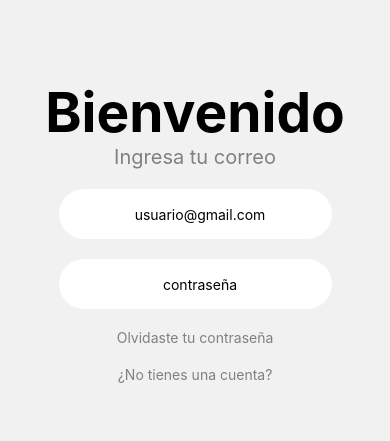
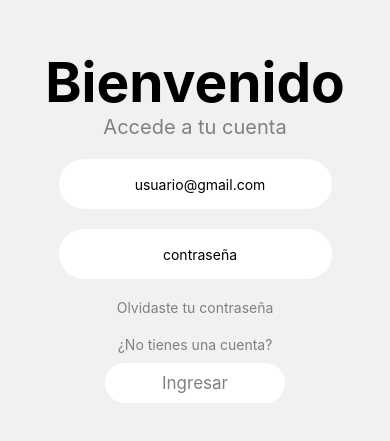
Before and after one commit to privenari/ReservHM, a React Native app in the folder proyectoHM/: screen / in a window 390 px wide. Shown: the part 191-632 px from the top of the page. Built offline with nearby package versions, Linux system fonts and the light colour scheme.

Commit message:
boton de ingreso

```diff
--- a/proyectoHM/App.js
+++ b/proyectoHM/App.js
@@ -1,6 +1,6 @@
 import { StatusBar } from 'expo-status-bar'; //barra superior de hora y bateria, se utiliza con estilo automatico (black/white)
 import React from 'react'; //por default hay que tenerlo
-import { StyleSheet, Text, View, TextInput } from 'react-native'; //nos permite crear la función y guardarla en la variable styles
+import { StyleSheet, Text, View, TextInput, TouchableOpacity } from 'react-native'; //nos permite crear la función y guardarla en la variable styles
 
 //div = view
 
@@ -8,7 +8,7 @@ export default function App() {
   return (
     <View style={styles.container}>
       <Text style={styles.titulo}>Bienvenido</Text>
-      <Text style={styles.subtitulo}>Ingresa tu correo</Text>
+      <Text style={styles.subtitulo}>Accede a tu cuenta</Text>
       <TextInput
         placeholder='usuario@gmail.com'
         style={styles.texto_inputs}
@@ -21,6 +21,9 @@ export default function App() {
       <Text style={styles.olvidaste_contraseña}>Olvidaste tu contraseña</Text>
       <Text style={styles.olvidaste_contraseña}>¿No tienes una cuenta?</Text>
       <StatusBar style="auto" />
+      <TouchableOpacity style={styles.boton}>
+        <Text style={{fontSize: 17, fontWeight: '400', color: 'grey', fontFamily: 'System',}}>Ingresar</Text>
+      </TouchableOpacity>
     </View>
   );
 }
@@ -60,7 +63,16 @@ const styles = StyleSheet.create({
     fontFamily: 'System',
     color: 'gray',
     marginTop: 20,
-  }
+  },
+  boton : {
+    width: 180,
+    height: 40,
+    borderRadius: 20,
+    alignItems: 'center',
+    justifyContent: 'center',
+    marginVertical: 10,
+    backgroundColor: 'white'
+  },
 
 
 
```
